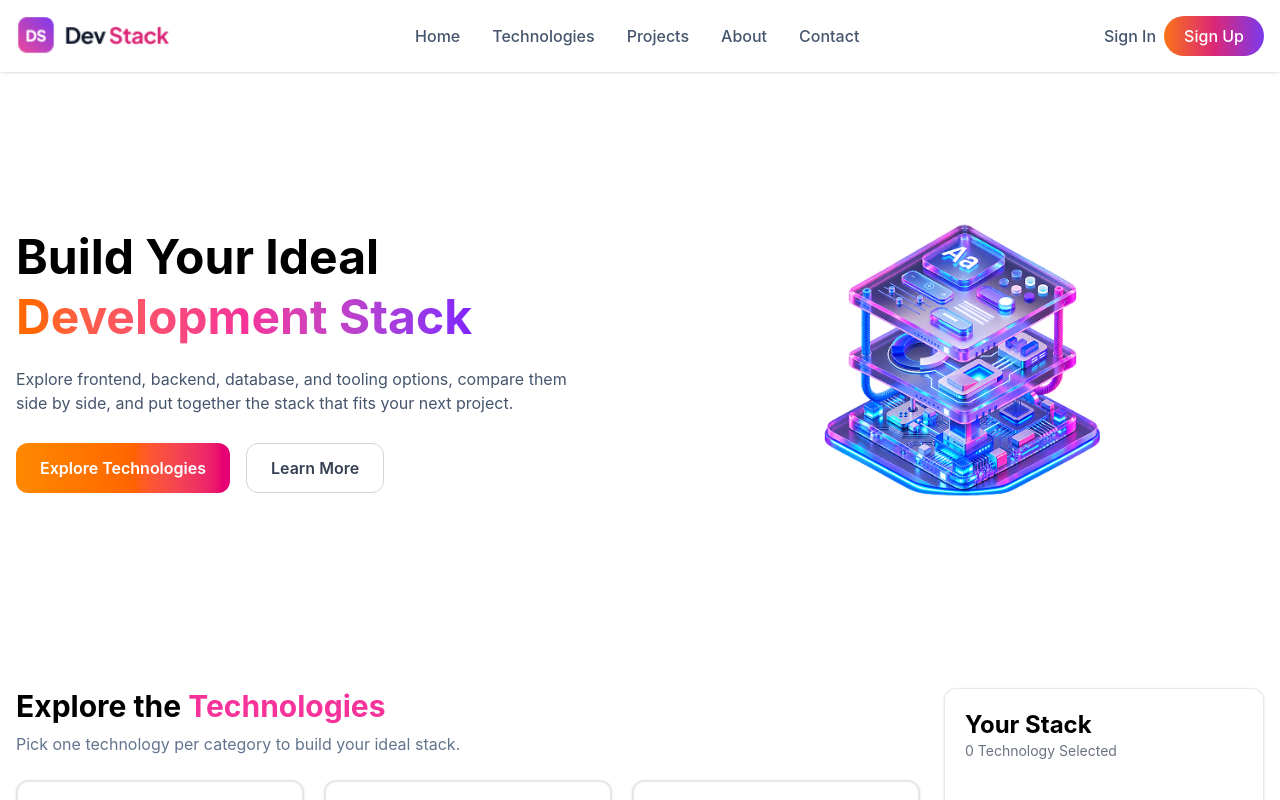
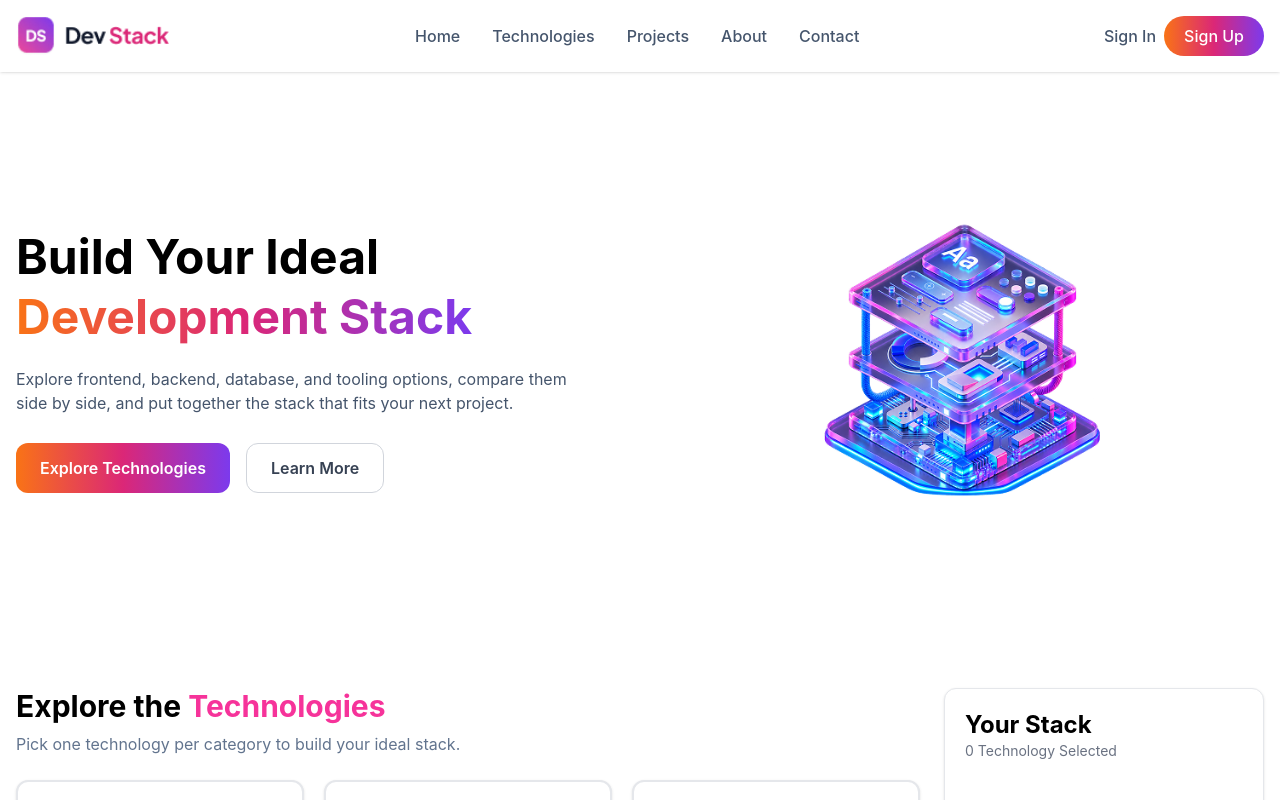
Before and after one commit to biddutehossen38-star/dev-stack-builder, a React (Vite) app: page / in a window 1280 px wide. Shown: the top 800 px of the page. Built offline with nearby package versions, Linux system fonts and the light colour scheme; grey boxes are pictures that could not be loaded.

Commit message:
feat: apply shared gradient to banner

```diff
--- a/src/components/Banner/Banner.tsx
+++ b/src/components/Banner/Banner.tsx
@@ -1,46 +1,39 @@
-import BannerImage from '../../assets/banner-stack.png'
-
+import BannerImage from "../../assets/banner-stack.png";
 
 function Banner() {
-
   return (
     <section className="mx-auto max-w-7xl px-4 py-16">
       <div className="grid items-center gap-10 md:grid-cols-2">
 
-
         <div>
-
           <h1 className="text-4xl font-bold leading-tight md:text-5xl">
-            Build Your Ideal
-            {" "}
-            <span className="bg-gradient-to-r from-orange-500 via-pink-500 to-violet-600 bg-clip-text text-transparent">
+            Build Your Ideal{" "}
+            <span className="gradient-text">
               Development Stack
             </span>
           </h1>
 
-          <p className="mt-5 max-w-xl  text-slate-600">
+          <p className="mt-5 max-w-xl text-slate-600">
             Explore frontend, backend, database, and tooling options,
-            compare them side by side, and put together the stack that fits your
-            next project.
+            compare them side by side, and put together the stack that fits
+            your next project.
           </p>
 
-
           <div className="mt-7 flex flex-wrap gap-4">
-            <button className="rounded-xl bg-gradient-to-r from-orange-400 via-orange-500 to-pink-600 px-6 py-3 font-semibold text-white">
+            <button className="brand-gradient rounded-xl px-6 py-3 font-semibold text-white transition hover:opacity-90">
               Explore Technologies
             </button>
 
-            <button className="rounded-xl border text-gray-700 border-gray-300 px-6 py-3 font-semibold hover:border-pink-500 hover:text-pink-500">
+            <button className="rounded-xl border border-gray-300 px-6 py-3 font-semibold text-gray-700 transition hover:border-pink-500 hover:text-pink-500">
               Learn More
             </button>
           </div>
         </div>
 
-
         <div className="flex justify-center">
           <img
             src={BannerImage}
-            alt=""
+            alt="Dev Stack"
             className="w-full max-w-md"
           />
         </div>
```
